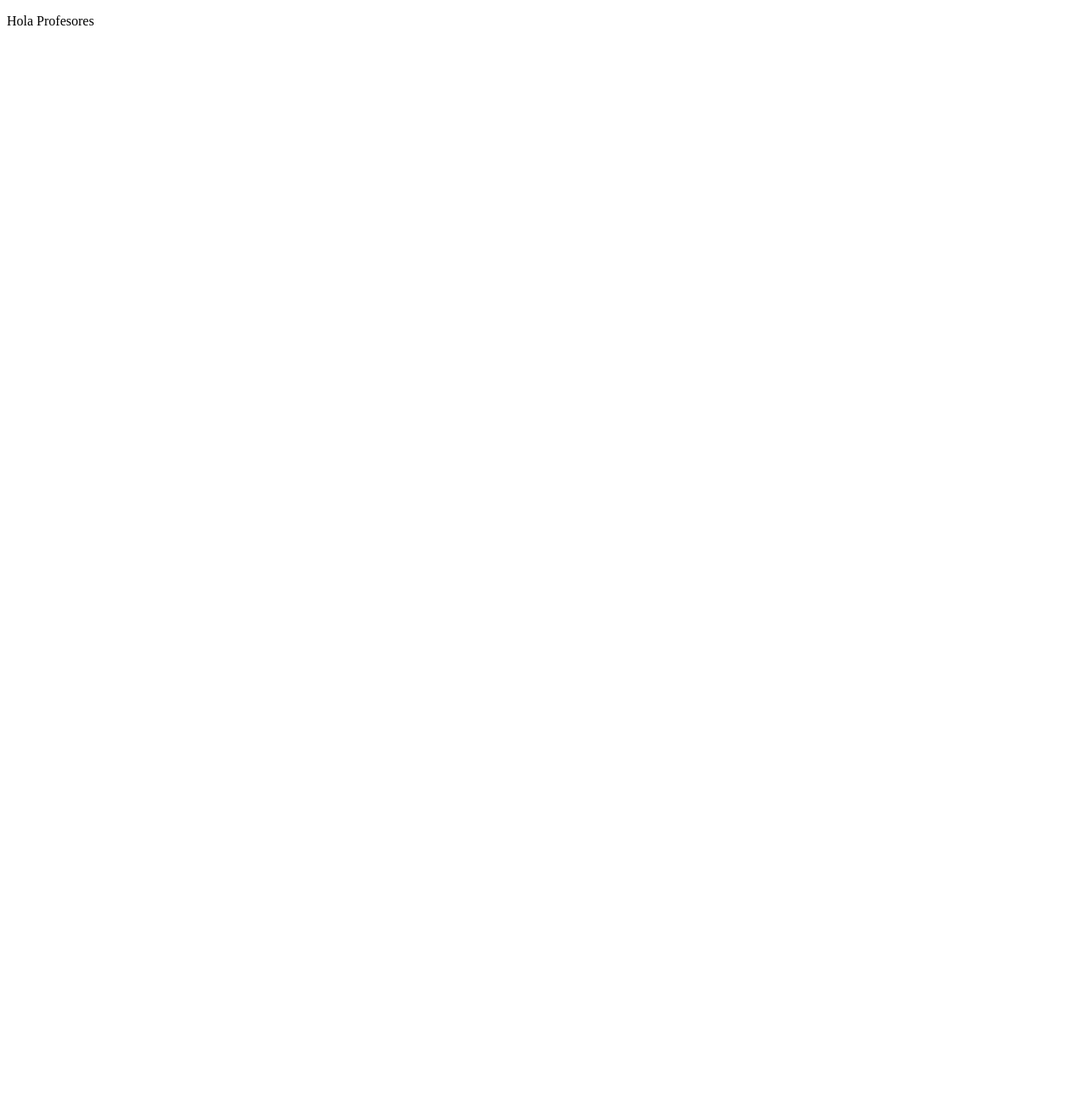
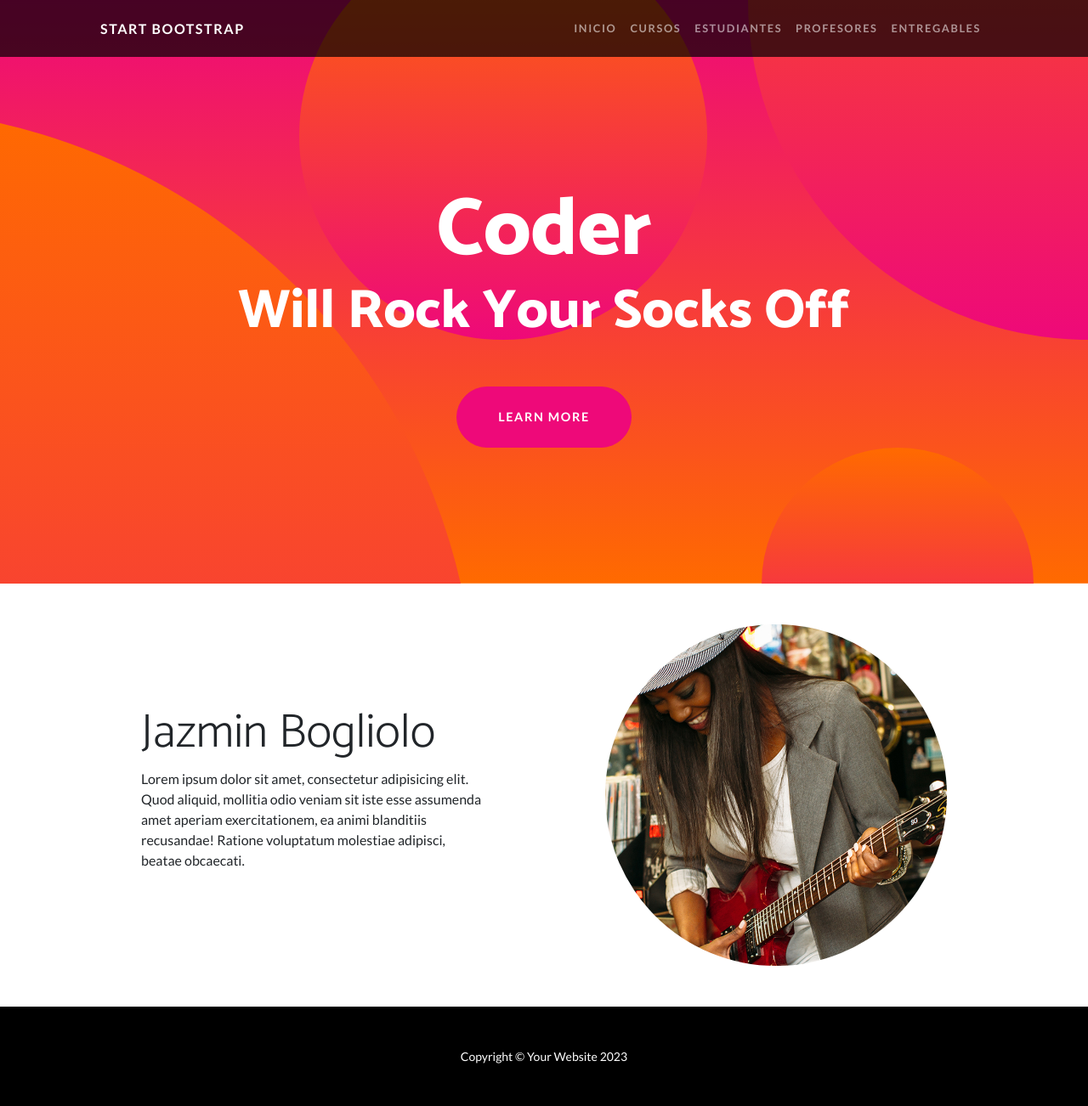
Before and after one commit to GabyDC19/proyecto1_copia, a Django app: page /app/profesores/ in a window 1280 px wide. Before the commit the page is almost empty. Shown: the whole page at 85% size. Before the commit the page ends 800 px from the top, so only its background shows below. Run offline with Django 4.2, Linux system fonts and the light colour scheme; some libraries are stand-ins or nearby versions.

Commit message:
Navegando entre templates

```diff
--- /dev/null
+++ b/AppCoder/templates/AppCoder/padre.html
@@ -0,0 +1,62 @@
+<!DOCTYPE html>
+<html lang="en">
+    {% load static %}
+    <head>
+        <meta charset="utf-8" />
+        <meta name="viewport" content="width=device-width, initial-scale=1, shrink-to-fit=no" />
+        <meta name="description" content="" />
+        <meta name="author" content="" />
+        <title>One Page Wonder - Start Bootstrap Template</title>
+        <link rel="icon" type="image/x-icon" href="assets/favicon.ico" />
+        <!-- Font Awesome icons (free version)-->
+        <script src="https://use.fontawesome.com/releases/v6.3.0/js/all.js" crossorigin="anonymous"></script>
+        <!-- Google fonts-->
+        <link href="https://fonts.googleapis.com/css?family=Catamaran:100,200,300,400,500,600,700,800,900" rel="stylesheet" />
+        <link href="https://fonts.googleapis.com/css?family=Lato:100,100i,300,300i,400,400i,700,700i,900,900i" rel="stylesheet" />
+        <!-- Core theme CSS (includes Bootstrap)-->
+        <link href="{% static 'AppCoder/css/styles.css' %}" rel="stylesheet" />
+    </head>
+    <body id="page-top">
+        <!-- Navigation-->
+        <nav class="navbar navbar-expand-lg navbar-dark navbar-custom fixed-top">
+            <div class="container px-5">
+                <a class="navbar-brand" href="#page-top">Start Bootstrap</a>
+                <button class="navbar-toggler" type="button" data-bs-toggle="collapse" data-bs-target="#navbarResponsive" aria-controls="navbarResponsive" aria-expanded="false" aria-label="Toggle navigation"><span class="navbar-toggler-icon"></span></button>
+                <div class="collapse navbar-collapse" id="navbarResponsive">
+                    <ul class="navbar-nav ms-auto">
+                        <li class="nav-item"><a class="nav-link" href="{% url 'Inicio' %}">inicio</a></li>
+                        <li class="nav-item"><a class="nav-link" href="{% url 'Cursos' %}">cursos</a></li>
+                        <li class="nav-item"><a class="nav-link" href="{% url 'Estudiantes'%}">estudiantes</a></li>
+                        <li class="nav-item"><a class="nav-link" href="{% url 'Profesores' %}">profesores</a></li>
+                        <li class="nav-item"><a class="nav-link" href="{% url 'Entregables' %}">entregables</a></li>
+                    </ul>
+                </div>
+            </div>
+        </nav>
+        <!-- Header-->
+        <header class="masthead text-center text-white">
+            <div class="masthead-content">
+                <div class="container px-5">
+                    <h1 class="masthead-heading mb-0">Coder</h1>
+                    <h2 class="masthead-subheading mb-0">Will Rock Your Socks Off</h2>
+                    <a class="btn btn-primary btn-xl rounded-pill mt-5" href="#scroll">Learn More</a>
+                </div>
+            </div>
+            <div class="bg-circle-1 bg-circle"></div>
+            <div class="bg-circle-2 bg-circle"></div>
+            <div class="bg-circle-3 bg-circle"></div>
+            <div class="bg-circle-4 bg-circle"></div>
+        </header>
+        <!-- Content section 1-->
+       {% block section1 %}
+       {% endblock %}
+        <!-- Footer-->
+        <footer class="py-5 bg-black">
+            <div class="container px-5"><p class="m-0 text-center text-white small">Copyright &copy; Your Website 2023</p></div>
+        </footer>
+        <!-- Bootstrap core JS-->
+        <script src="https://cdn.jsdelivr.net/npm/bootstrap@5.2.3/dist/js/bootstrap.bundle.min.js"></script>
+        <!-- Core theme JS-->
+        <script src="js/scripts.js"></script>
+    </body>
+</html>
--- a/AppCoder/templates/AppCoder/profesores.html
+++ b/AppCoder/templates/AppCoder/profesores.html
@@ -1,11 +1,20 @@
-<!DOCTYPE html>
-<html lang="en">
-<head>
-    <meta charset="UTF-8">
-    <meta name="viewport" content="width=device-width, initial-scale=1.0">
-    <title>Document</title>
-</head>
-<body>
-    <p>Hola Profesores</p>
-</body>
-</html>
+{% extends "AppCoder/padre.html" %}
+{% load static %}
+
+{% block section1 %}
+ <!-- Content section 1-->
+ <section id="scroll">
+    <div class="container px-5">
+        <div class="row gx-5 align-items-center">
+            <div class="col-lg-6 order-lg-2">
+                <div class="p-5"><img class="img-fluid rounded-circle" src="{% static 'AppCoder/assets/img/01.jpg' %}" alt="..." /></div>
+            </div>
+            <div class="col-lg-6 order-lg-1">
+                <div class="p-5">
+                    <h2 class="display-4">Jazmin Bogliolo</h2>
+                    <p>Lorem ipsum dolor sit amet, consectetur adipisicing elit. Quod aliquid, mollitia odio veniam sit iste esse assumenda amet aperiam exercitationem, ea animi blanditiis recusandae! Ratione voluptatum molestiae adipisci, beatae obcaecati.</p>
+                </div>
+            </div>
+        </div>
+    </div>
+{% endblock %}
--- a/AppCoder/urls.py
+++ b/AppCoder/urls.py
@@ -2,9 +2,9 @@ from django.urls import path
 from .views import inicio,cursos,profesores, estudiantes, entregables
 
 urlpatterns = [
-    path('inicio/', inicio),
-    path('cursos/', cursos),
-    path('profesores/', profesores),
+    path('inicio/', inicio, name= "Inicio"),
+    path('cursos/', cursos, name= "Cursos"),
+    path('profesores/', profesores, name= "Profesores"),
     path('estudiantes/',estudiantes, name="Estudiantes"),
-    path('entregables/', entregables)
+    path('entregables/', entregables, name= "Entregables")
 ]
```
Also changed, not shown: AppCoder/templates/AppCoder/curso.html (deleted, +0 -11 lines), AppCoder/templates/AppCoder/cursos.html (added, +20 -0 lines), AppCoder/templates/AppCoder/estudiante.html (deleted, +0 -14 lines), AppCoder/templates/AppCoder/estudiantes.html (added, +21 -0 lines), AppCoder/templates/AppCoder/index copy.html (added, +106 -0 lines), AppCoder/templates/AppCoder/index.html (+4 -90 lines).
